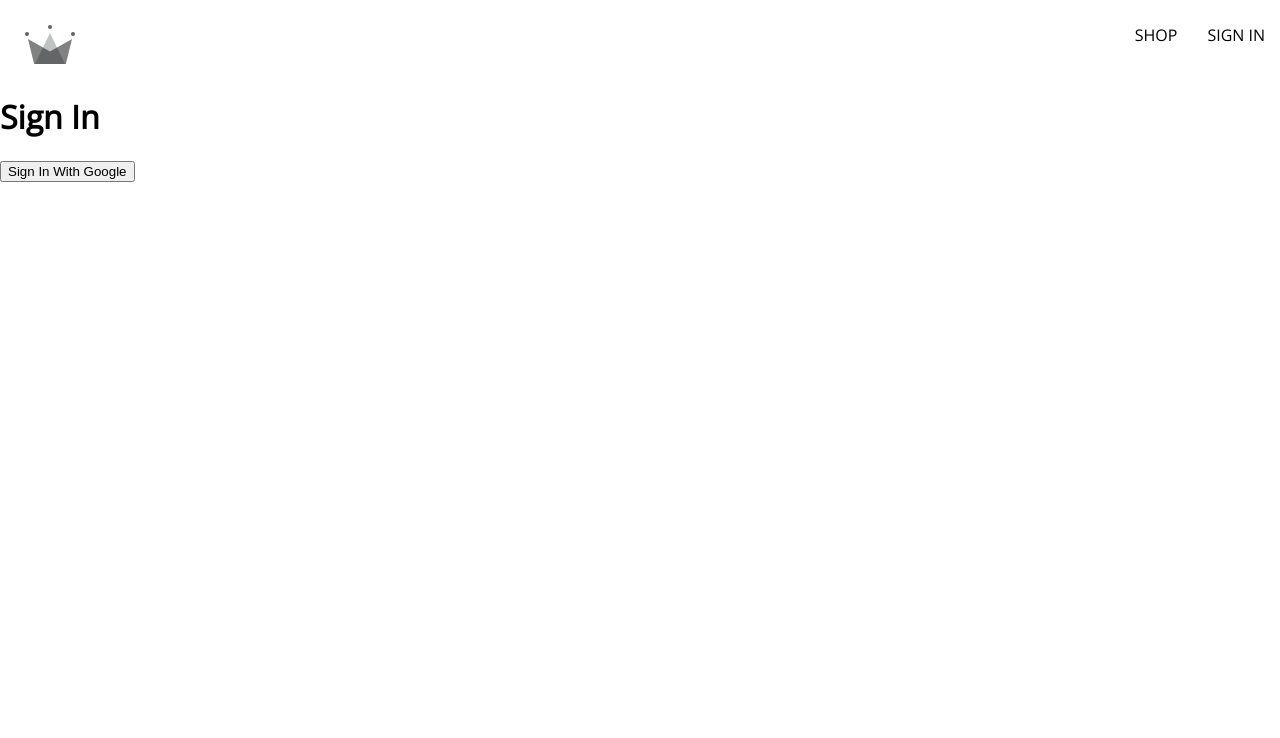
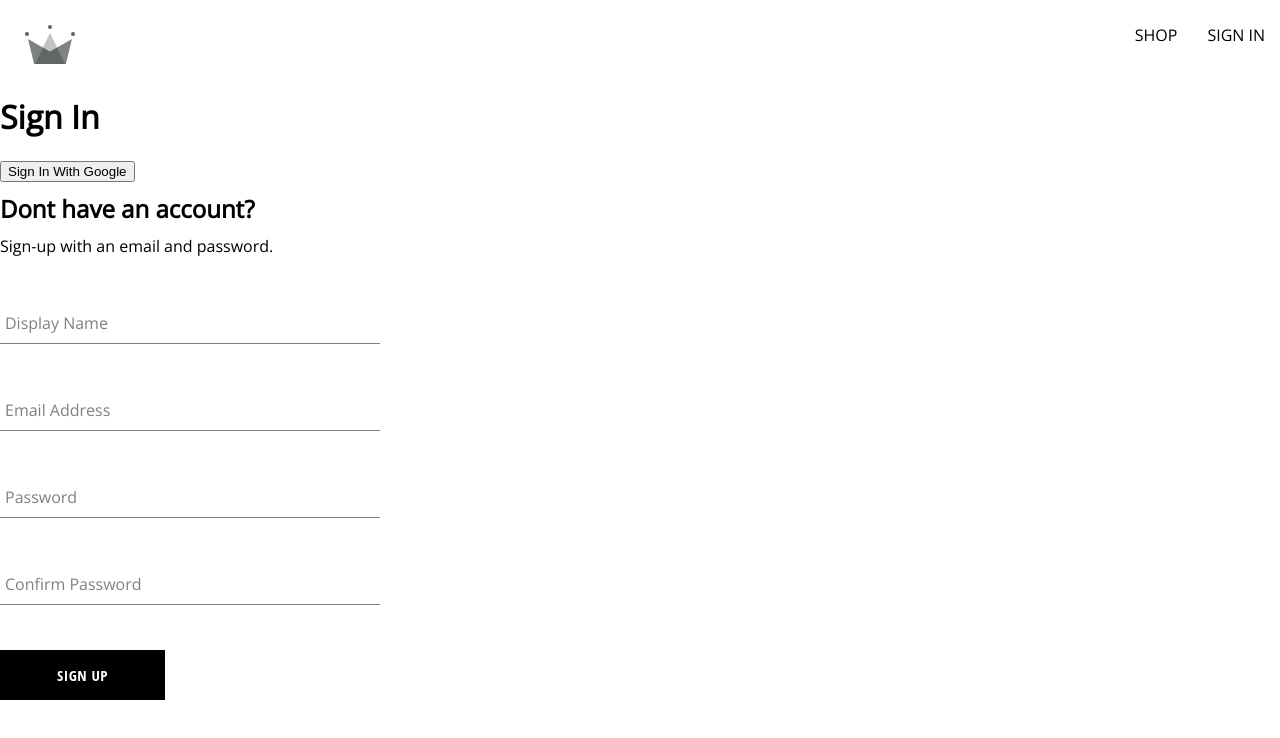
Before and after one commit to AliGhosn1/EcommerceWebsite, a React (Create React App) app: page /sign-in in a window 1280 px wide. Shown: the top 738 px of the page. Built offline with nearby package versions, Linux system fonts and the light colour scheme.

Commit message:
Components for sign-in/sign-up and general sign-in page cleanup and styling

```diff
--- /dev/null
+++ b/src/components/button/button.component.jsx
@@ -0,0 +1,16 @@
+import './button.styles.scss'
+
+const BUTTON_TYPE_CLASSES = {
+    google: "google-sign-in",
+    inverted: "inverted",
+}
+
+const Button = ({ children, buttonType, ...otherProps }) =>{
+    return(
+        <button className={`button-container ${BUTTON_TYPE_CLASSES[buttonType]}`} {...otherProps}>
+            {children}
+        </button>
+    )
+}
+
+export default Button;
--- /dev/null
+++ b/src/components/button/button.styles.scss
@@ -0,0 +1,46 @@
+.button-container {
+    min-width: 165px;
+    width: auto;
+    height: 50px;
+    letter-spacing: 0.5px;
+    line-height: 50px;
+    padding: 0 35px 0 35px;
+    font-size: 15px;
+    background-color: black;
+    color: white;
+    text-transform: uppercase;
+    font-family: 'Open Sans Condensed';
+    font-weight: bolder;
+    border: none;
+    cursor: pointer;
+    display: flex;
+    justify-content: center;
+
+    &:hover {
+      background-color: white;
+      color: black;
+      border: 1px solid black;
+    }
+
+    &.google-sign-in {
+      background-color: #4285f4;
+      color: white;
+
+      &:hover {
+        background-color: #357ae8;
+        border: none;
+      }
+    }
+
+    &.inverted {
+      background-color: white;
+      color: black;
+      border: 1px solid black;
+
+      &:hover {
+        background-color: black;
+        color: white;
+        border: none;
+      }
+    }
+  }
--- /dev/null
+++ b/src/components/form-input/form-input.component.jsx
@@ -0,0 +1,12 @@
+import "./form-input.styles.scss"
+
+const FormInput = ({label, ...otherProps}) => {
+    return(
+        <div className="group">
+            <input className="form-input" {...otherProps}/>
+            {label && (<label className={`${otherProps.value.length ? 'shrink' : ''} form-input-label`} >{label}</label>)}
+        </div>
+    )
+}
+
+export default FormInput;
--- /dev/null
+++ b/src/components/form-input/form-input.styles.scss
@@ -0,0 +1,54 @@
+$sub-color: grey;
+$main-color: black;
+
+@mixin shrinkLabel {
+  top: -14px;
+  font-size: 12px;
+  color: $main-color;
+}
+
+.group {
+  position: relative;
+  margin: 45px 0;
+
+  .form-input {
+    background: none;
+    background-color: white;
+    color: $sub-color;
+    font-size: 18px;
+    padding: 10px 10px 10px 5px;
+    display: block;
+    width: 100%;
+    border: none;
+    border-radius: 0;
+    border-bottom: 1px solid $sub-color;
+    margin: 25px 0;
+
+    &:focus {
+      outline: none;
+    }
+
+    &:focus ~ .form-input-label {
+      @include shrinkLabel();
+    }
+  }
+
+  input[type='password'] {
+    letter-spacing: 0.3em;
+  }
+
+  .form-input-label {
+    color: $sub-color;
+    font-size: 16px;
+    font-weight: normal;
+    position: absolute;
+    pointer-events: none;
+    left: 5px;
+    top: 10px;
+    transition: 300ms ease all;
+
+    &.shrink {
+      @include shrinkLabel();
+    }
+  }
+}
--- /dev/null
+++ b/src/components/sign-up-form/sign-up-form.component.jsx
@@ -0,0 +1,67 @@
+import { useState } from "react";
+import { createAuthUserWithEmailAndPassword, createUserDocumentFromAuth } from "../../utils/firebase/firebase.utils";
+
+import FormInput from "../form-input/form-input.component";
+import Button from "../button/button.component";
+
+import "./sign-up-form.styles.scss"
+
+const defaultFormFields = {
+    displayName: "",
+    email: "",
+    password: "",
+    confirmPassword: ""
+}
+
+const SignUpForm = () =>{
+    const[formFields, setFormFields] = useState(defaultFormFields);
+    const{ displayName, email, password, confirmPassword } = formFields;
+
+    const handleChange = (event) => {
+        const { name, value } = event.target;
+        setFormFields({...formFields, [name]: value})
+    }
+
+    const handleSubmit = async (event) =>{
+        console.log("submit");
+        event.preventDefault();
+        if(password !== confirmPassword){
+            alert("Passwords dont match.");
+            return;
+        }
+        try{
+            const { user } = await createAuthUserWithEmailAndPassword(email, password);
+            await createUserDocumentFromAuth(user, { displayName });
+            setFormFields(defaultFormFields);
+        }
+        catch(error){
+            if(error.code === 'auth/email-already-in-use'){
+                alert("Email already in use")
+            }
+            else if(error.code === 'auth/weak-password'){
+                alert("Password is too weak")
+            }
+            else{
+                console.log("User creation error:", error.code);
+            }
+        }
+    }
+
+    return(
+        <div className="sign-up-container">
+            <h2>Dont have an account?</h2>
+            <span>Sign-up with an email and password.</span>
+            <form onSubmit={ handleSubmit }>
+
+                <FormInput label="Display Name" type="text" onChange = {handleChange} name="displayName" value={displayName} required/>
+                <FormInput label="Email Address" type="email" onChange = {handleChange} name="email" value={email} required/>
+                <FormInput label="Password" type="password" onChange = {handleChange} name="password" value={password} required/>
+                <FormInput label="Confirm Password" type="password" onChange = {handleChange} name="confirmPassword" value={confirmPassword} required/>
+
+                <Button type="submit">Sign Up</Button>
+            </form>
+        </div>
+    )
+}
+
+export default SignUpForm;
--- /dev/null
+++ b/src/components/sign-up-form/sign-up-form.styles.scss
@@ -0,0 +1,9 @@
+.sign-up-container{
+    display: flex;
+    flex-direction: column;
+    width: 380px;
+
+    h2{
+        margin: 10px 0;
+    }
+}
--- a/src/routes/sign-in/sign-in.component.jsx
+++ b/src/routes/sign-in/sign-in.component.jsx
@@ -1,7 +1,12 @@
+import { useEffect } from "react";
+import { getRedirectResult } from "firebase/auth";
 import { getDoc } from "firebase/firestore";
-import { signInWithGooglePopup, createUserDocumentFromAuth } from "../../utils/firebase/firebase.utils";
+import { auth, signInWithGooglePopup, signInWithGoogleRedirect, createUserDocumentFromAuth } from "../../utils/firebase/firebase.utils";
+
+import SignUpForm from "../../components/sign-up-form/sign-up-form.component";
 
 const SignIn = () => {
+
     const logGoogleUser = async() =>{
         const {user} = await signInWithGooglePopup();
         const userDocRef = await createUserDocumentFromAuth(user);
@@ -13,8 +18,23 @@
             <button onClick={logGoogleUser}>
                 Sign In With Google
             </button>
+            <SignUpForm />
         </div>
     )
 }
 
 export default SignIn;
+
+// GOOGLE LOGIN WITH REDIRECT
+// useEffect(() => {
+//     const getResponse = async () =>{
+//         const response = await getRedirectResult(auth);
+//         if(response){
+//             const userDocRef = await createUserDocumentFromAuth(response.user);
+//         }
+//     }
+//     getResponse();
+// }, []);
+// <button onClick={signInWithGoogleRedirect}>
+//     Sign In With Google Redirect
+// </button>
--- a/src/utils/firebase/firebase.utils.js
+++ b/src/utils/firebase/firebase.utils.js
@@ -1,5 +1,5 @@
 import { initializeApp } from "firebase/app";
-import { getAuth, SignInWithRedirect, SignInWithPopup, GoogleAuthProvider, signInWithPopup } from "firebase/auth";
+import { getAuth, SignInWithRedirect, SignInWithPopup, GoogleAuthProvider, signInWithPopup, signInWithRedirect, createUserWithEmailAndPassword } from "firebase/auth";
 import { getFirestore, doc, getDoc, setDoc } from "firebase/firestore"
 
 const firebaseConfig = {
@@ -14,16 +14,19 @@
 
 const app = initializeApp(firebaseConfig);
 
-const provider = new GoogleAuthProvider();
-provider.setCustomParameters({
+const googleProvider = new GoogleAuthProvider();
+googleProvider.setCustomParameters({
     prompt: "select_account"
 })
 
 export const auth = getAuth();
-export const signInWithGooglePopup = () => signInWithPopup(auth, provider);
+export const signInWithGooglePopup = () => signInWithPopup(auth, googleProvider);
+export const signInWithGoogleRedirect = () => signInWithRedirect(auth, googleProvider);
 
 export const db = getFirestore();
-export const createUserDocumentFromAuth = async (userAuth) =>{
+export const createUserDocumentFromAuth = async (userAuth, additionalInformation = {}) =>{
+    if(!userAuth) return;
+
     const userDocRef = doc(db, "users", userAuth.uid);
     const userSnapshot = await getDoc(userDocRef);
 
@@ -32,7 +35,7 @@
         const createdAt = new Date();
 
         try{
-            await setDoc(userDocRef, {displayName, email, createdAt})
+            await setDoc(userDocRef, {displayName, email, createdAt, ...additionalInformation})
         }
         catch(error){
             console.log("error creating user", error.message)
@@ -41,3 +44,10 @@
 
     return userDocRef;
 }
+
+export const createAuthUserWithEmailAndPassword = async (email, password) => {
+    if(!email || !password) return;
+
+    return createUserWithEmailAndPassword(auth, email, password)
+
+}
```
